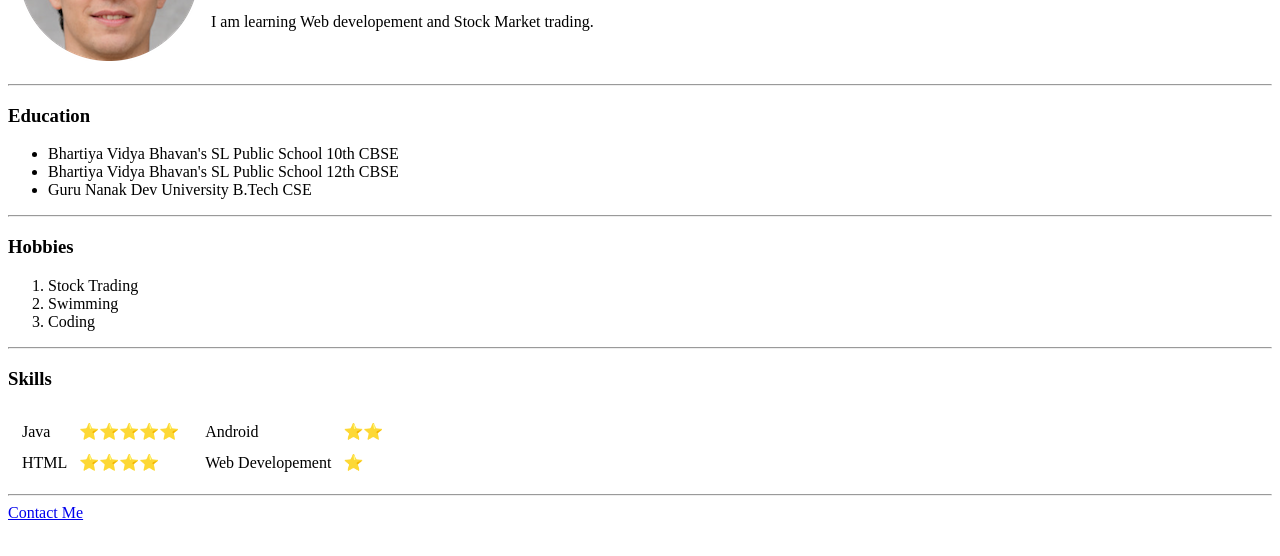
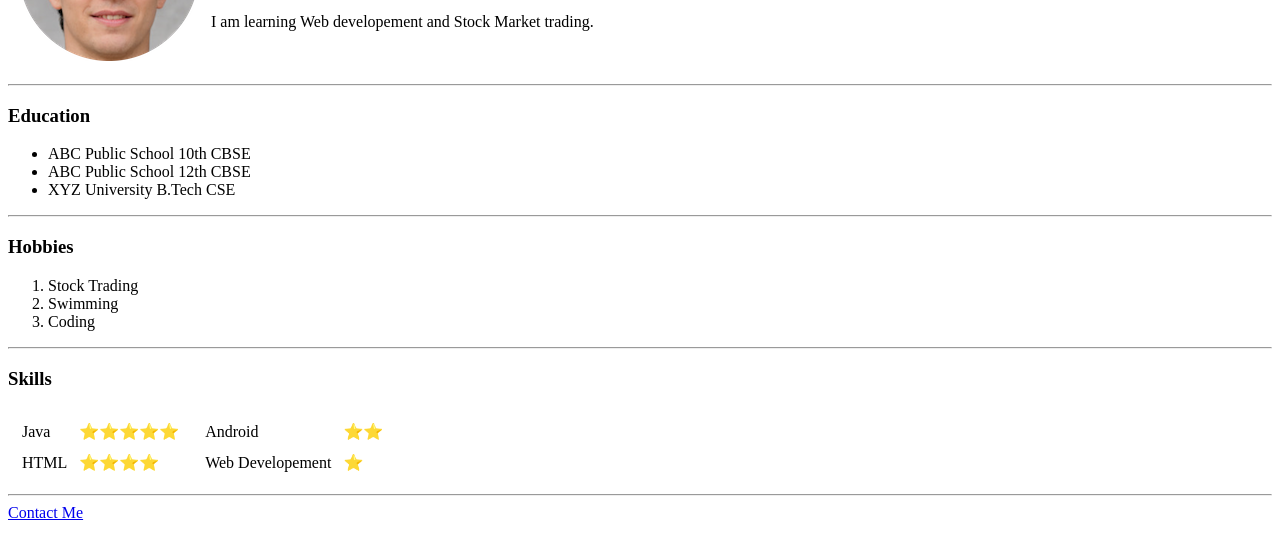
Before and after one commit to vanshgoyal102/cvdemo, a plain HTML site: page index.html in a window 1280 px wide. Shown: the part 138-694 px from the top of the page. Drawn offline with Linux system fonts and the light colour scheme.

Commit message:
Update index.html

```diff
--- a/index.html
+++ b/index.html
@@ -20,9 +20,9 @@
   <hr style="3">
   <h3>Education</h3>
   <ul>
-    <li>Bhartiya Vidya Bhavan's SL Public School 10th CBSE</li>
-    <li>Bhartiya Vidya Bhavan's SL Public School 12th CBSE</li>
-    <li>Guru Nanak Dev University B.Tech CSE</li>
+    <li>ABC Public School 10th CBSE</li>
+    <li>ABC Public School 12th CBSE</li>
+    <li>XYZ University B.Tech CSE</li>
   </ul>
   <hr>
   <h3>Hobbies</h3>
```
